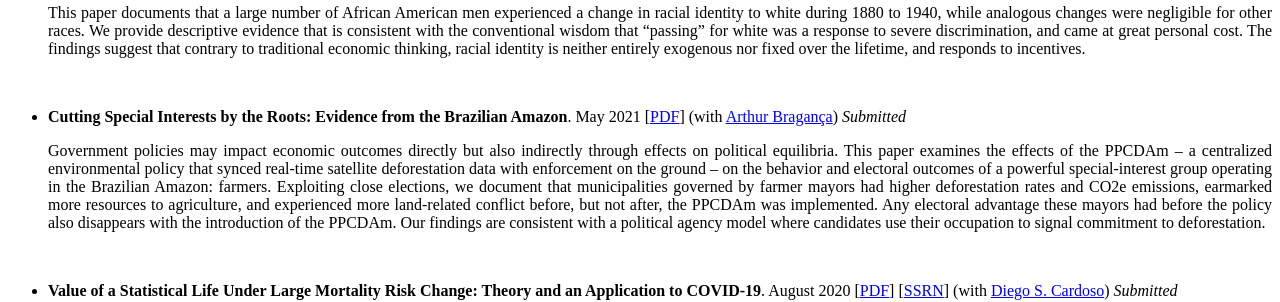
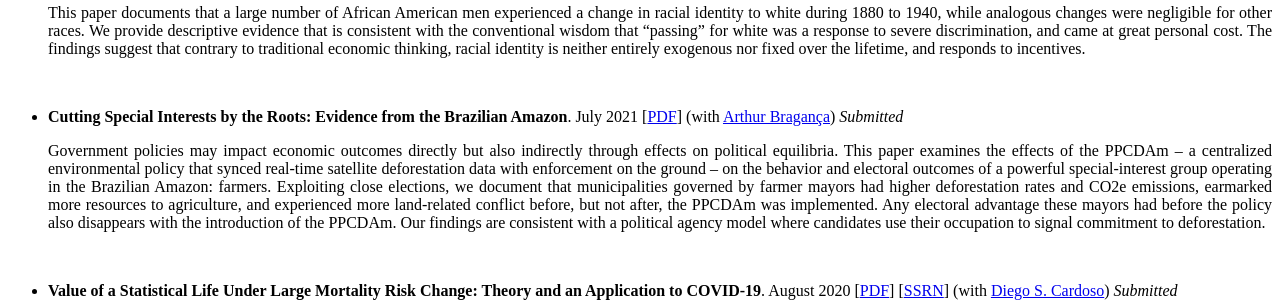
Before and after one commit to rdahis/rdahis.github.io, a Jekyll site: the page built from 1-research.md, in a window 1280 px wide. Shown: the part 629-931 px from the top of the page. Built offline with Jekyll 4.4.1, drawn with Linux system fonts in a browser that asks for light colours; a script that is not in the unit is left out.

Commit message:
Updates farmers paper date.

```diff
--- a/1-research.md
+++ b/1-research.md
@@ -27,7 +27,7 @@ permalink: /research/
    <p style="text-align: justify;"> This paper documents that a large number of African American men experienced a change in racial identity to white during 1880 to 1940, while analogous changes were negligible for other races. We provide descriptive evidence that is consistent with the conventional wisdom that “passing” for white was a response to severe discrimination, and came at great personal cost. The findings suggest that contrary to traditional economic thinking, racial identity is neither entirely exogenous nor fixed over the lifetime, and responds to incentives. </p>
 
 <br>
-- **Cutting Special Interests by the Roots: Evidence from the Brazilian Amazon**. May 2021 [[PDF](/files/papers/Braganca and Dahis (2021) Cutting Special Interests by the Roots.pdf){:target="_blank"}] (with [Arthur Bragança](https://arthurbraganca.com/){:target="_blank"}) _Submitted_
+- **Cutting Special Interests by the Roots: Evidence from the Brazilian Amazon**. July 2021 [[PDF](/files/papers/Braganca and Dahis (2021) Cutting Special Interests by the Roots.pdf){:target="_blank"}] (with [Arthur Bragança](https://arthurbraganca.com/){:target="_blank"}) _Submitted_
 
    <p style="text-align: justify;"> Government policies may impact economic outcomes directly but also indirectly through effects on political equilibria. This paper examines the effects of the PPCDAm – a centralized environmental policy that synced real-time satellite deforestation data with enforcement on the ground – on the behavior and electoral outcomes of a powerful special-interest group operating in the Brazilian Amazon: farmers. Exploiting close elections, we document that municipalities governed by farmer mayors had higher deforestation rates and CO2e emissions, earmarked more resources to agriculture, and experienced more land-related conflict before, but not after, the PPCDAm was implemented. Any electoral advantage these mayors had before the policy also disappears with the introduction of the PPCDAm. Our findings are consistent with a political agency model where candidates use their occupation to signal commitment to deforestation. </p>
 
```
